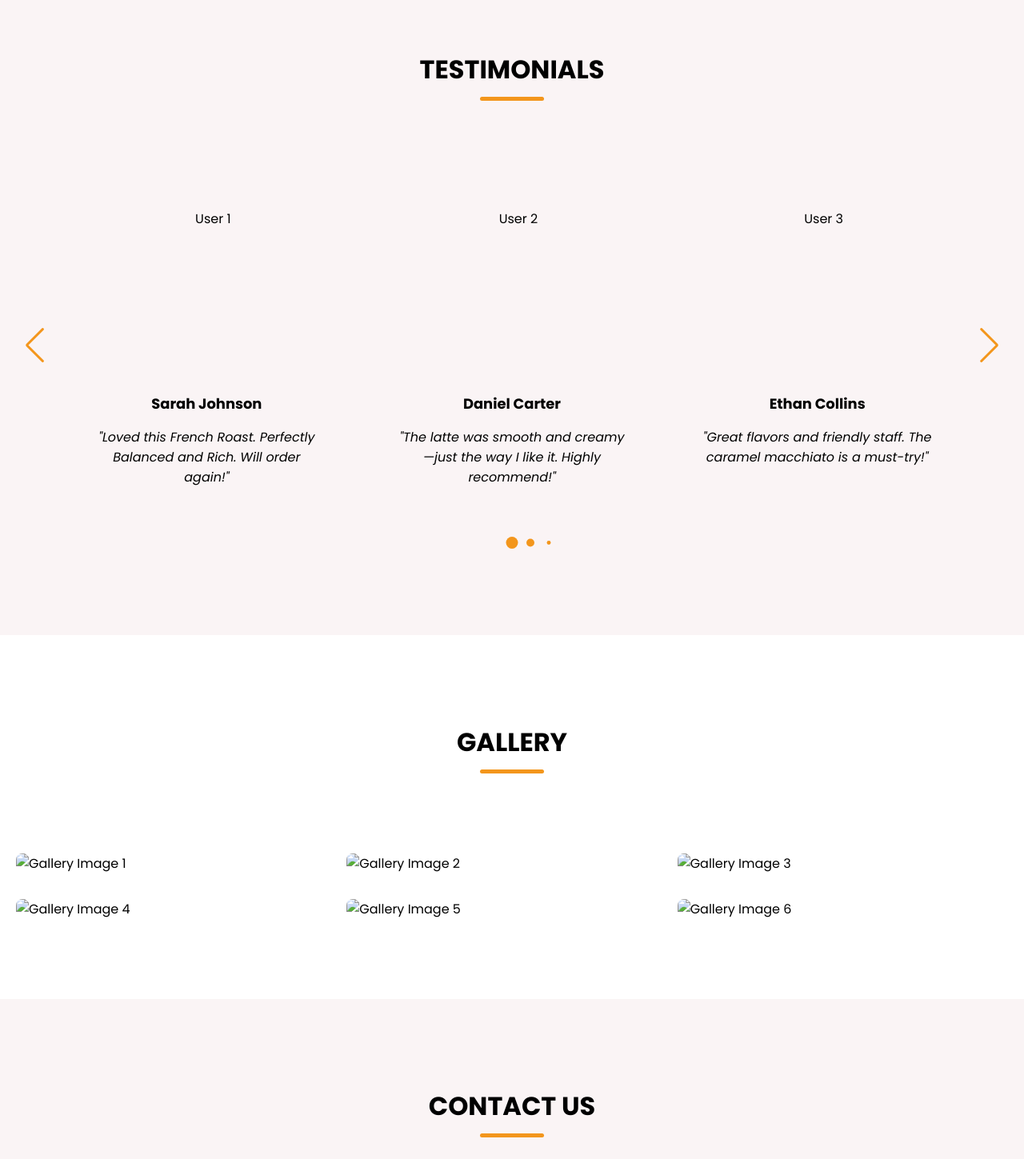
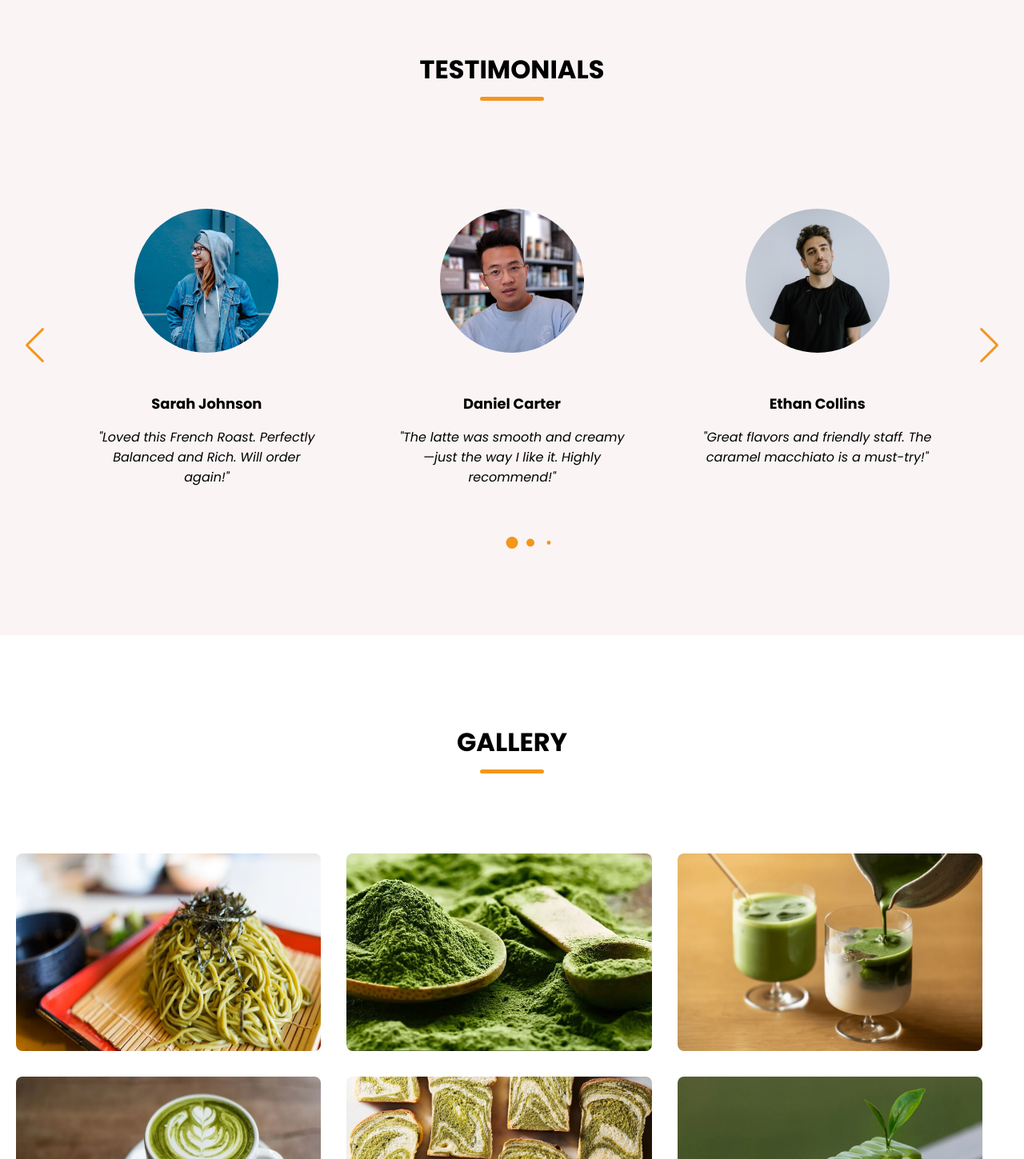
Before and after one commit to chamika-u/matcha-shop, a plain HTML site: page index.html in a window 1280 px wide. Shown: the part 2771-4220 px from the top of the page at 80% size. Drawn offline with nearby package versions, Linux system fonts and the light colour scheme; a web font is replaced by a local one.

Commit message:
updated all the images

```diff
--- a/index.html
+++ b/index.html
@@ -103,25 +103,25 @@
                     </li>
 
                     <li class="menu-item">
-                        <img src="assets/images/item-2.png" class="menu-item-image" alt="Refreshments">
+                        <img src="assets/images/item-6.png" class="menu-item-image" alt="Refreshments">
                         <h3 class="name">Refreshments</h3>
                         <p class="text">A selection of our finest refreshments, crafted to perfection.</p>
                     </li>
 
                      <li class="menu-item">
-                        <img src="assets/images/item-3.png" class="menu-item-image" alt="Special Combo">
+                        <img src="assets/images/item-2.png" class="menu-item-image" alt="Special Combo">
                         <h3 class="name">Special Combo</h3>
                         <p class="text">A selection of our finest special combo, crafted to perfection.</p>
                      </li>
 
                      <li class="menu-item">
-                        <img src="assets/images/item-1.png" class="menu-item-image" alt="Burger and French Fries">
+                        <img src="assets/images/item-3.png" class="menu-item-image" alt="Burger and French Fries">
                         <h3 class="name">Burger and French Fries</h3>
                         <p class="text">A delicious combo of our signature burger and crispy french fries.</p>
                      </li>
 
                     <li class="menu-item">
-                        <img src="assets/images/item-6.png" class="menu-item-image" alt="Desserts">
+                        <img src="assets/images/item-1.png" class="menu-item-image" alt="Desserts">
                         <h3 class="name">Desserts</h3>
                         <p class="text">A selection of our finest desserts, crafted to perfection.</p>
                     </li>
@@ -139,7 +139,7 @@
                             <ul class="testimonials-list swiper-wrapper">
 
                                 <li class="testimonial swiper-slide">
-                                    <img src="images/user-1.jpg" alt="User 1" class="user-image">
+                                    <img src="assets/images/user-1.jpg" alt="User 1" class="user-image">
                                     <h3 class="name">Sarah Johnson</h3>
                                     <i class="feedback">
                                         "Loved this French Roast. Perfectly Balanced and Rich. Will order again!"
@@ -147,7 +147,7 @@
                                 </li>
 
                                  <li class="testimonial swiper-slide">
-                                    <img src="images/user-2.jpg" alt="User 2" class="user-image">
+                                    <img src="assets/images/user-2.jpg" alt="User 2" class="user-image">
                                     <h3 class="name">Daniel Carter</h3>
                                     <i class="feedback">
                                         "The latte was smooth and creamy—just the way I like it. Highly recommend!"
@@ -155,7 +155,7 @@
                                 </li>
 
                                  <li class="testimonial swiper-slide">
-                                    <img src="images/user-3.jpg" alt="User 3" class="user-image">
+                                    <img src="assets/images/user-3.jpg" alt="User 3" class="user-image">
                                     <h3 class="name">Ethan Collins</h3>
                                     <i class="feedback">
                                         "Great flavors and friendly staff. The caramel macchiato is a must-try!"
@@ -163,7 +163,7 @@
                                 </li>
 
                                  <li class="testimonial swiper-slide">
-                                    <img src="images/user-4.jpg" alt="User 4" class="user-image">
+                                    <img src="assets/images/user-4.jpg" alt="User 4" class="user-image">
                                     <h3 class="name">Olivia Brooks</h3>
                                     <i class="feedback">
                                         "The ambiance is cozy and the mocha was heavenly. Perfect for a relaxing evening!"
@@ -171,7 +171,7 @@
                                 </li>
 
                                  <li class="testimonial swiper-slide">
-                                    <img src="images/user-5.jpg" alt="User 5" class="user-image">
+                                    <img src="assets/images/user-5.jpg" alt="User 5" class="user-image">
                                     <h3 class="name">James Walker</h3>
                                     <i class="feedback">
                                         "Exceptional service and the cappuccino was spot-on. Will definitely return!"
@@ -192,22 +192,22 @@
                 <div class="section-content">
                     <ul class="gallery-list">
                         <li class="gallery-item">
-                            <img src="images/gallery-1.jpg" alt="Gallery Image 1" class="gallery-image">
+                            <img src="assets/images/gallery-1.jpg" alt="Gallery Image 1" class="gallery-image">
                         </li>
                         <li class="gallery-item">
-                            <img src="images/gallery-2.jpg" alt="Gallery Image 2" class="gallery-image">
+                            <img src="assets/images/gallery-2.jpg" alt="Gallery Image 2" class="gallery-image">
                         </li>
                         <li class="gallery-item">
-                            <img src="images/gallery-3.jpg" alt="Gallery Image 3" class="gallery-image">
+                            <img src="assets/images/gallery-3.jpg" alt="Gallery Image 3" class="gallery-image">
                         </li>
                         <li class="gallery-item">
-                            <img src="images/gallery-4.jpg" alt="Gallery Image 4" class="gallery-image">
+                            <img src="assets/images/gallery-4.jpg" alt="Gallery Image 4" class="gallery-image">
                         </li>
                         <li class="gallery-item">
-                            <img src="images/gallery-5.jpg" alt="Gallery Image 5" class="gallery-image">
+                            <img src="assets/images/gallery-5.jpg" alt="Gallery Image 5" class="gallery-image">
                         </li>
                         <li class="gallery-item">
-                            <img src="images/gallery-6.jpg" alt="Gallery Image 6" class="gallery-image">
+                            <img src="assets/images/gallery-6.jpg" alt="Gallery Image 6" class="gallery-image">
                         </li>
                     </ul>
                 </div>
```
Also changed, not shown: 1 other file.
